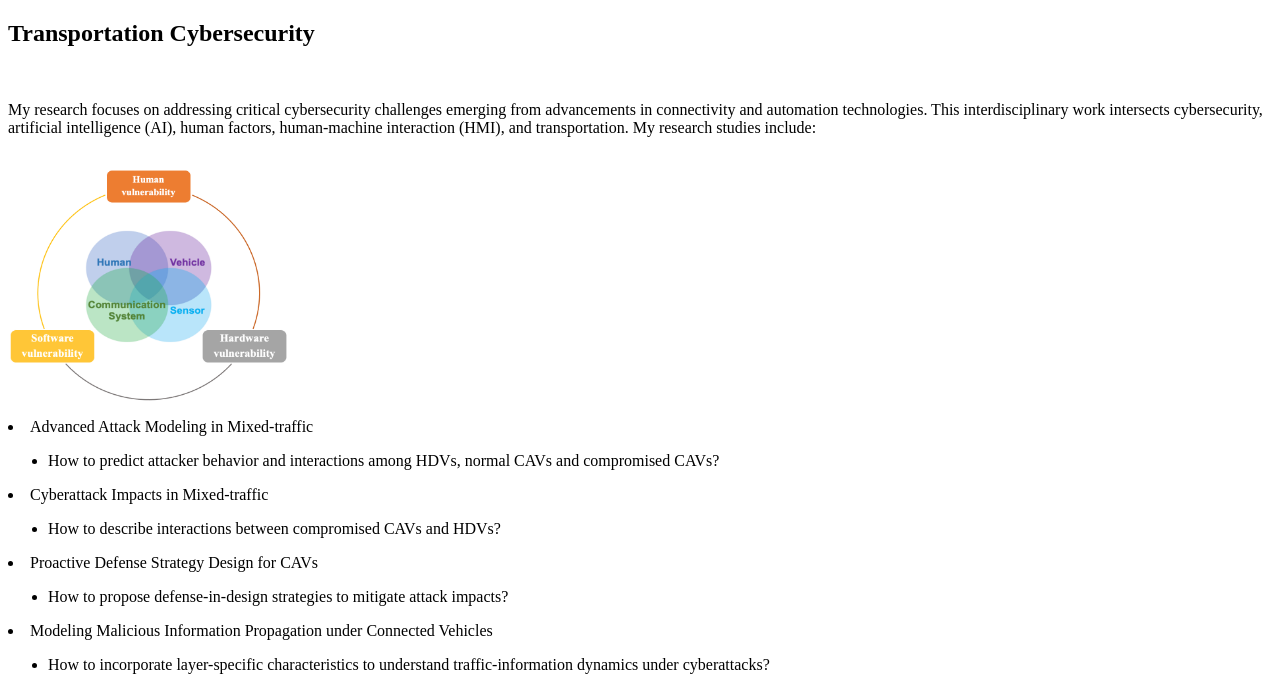
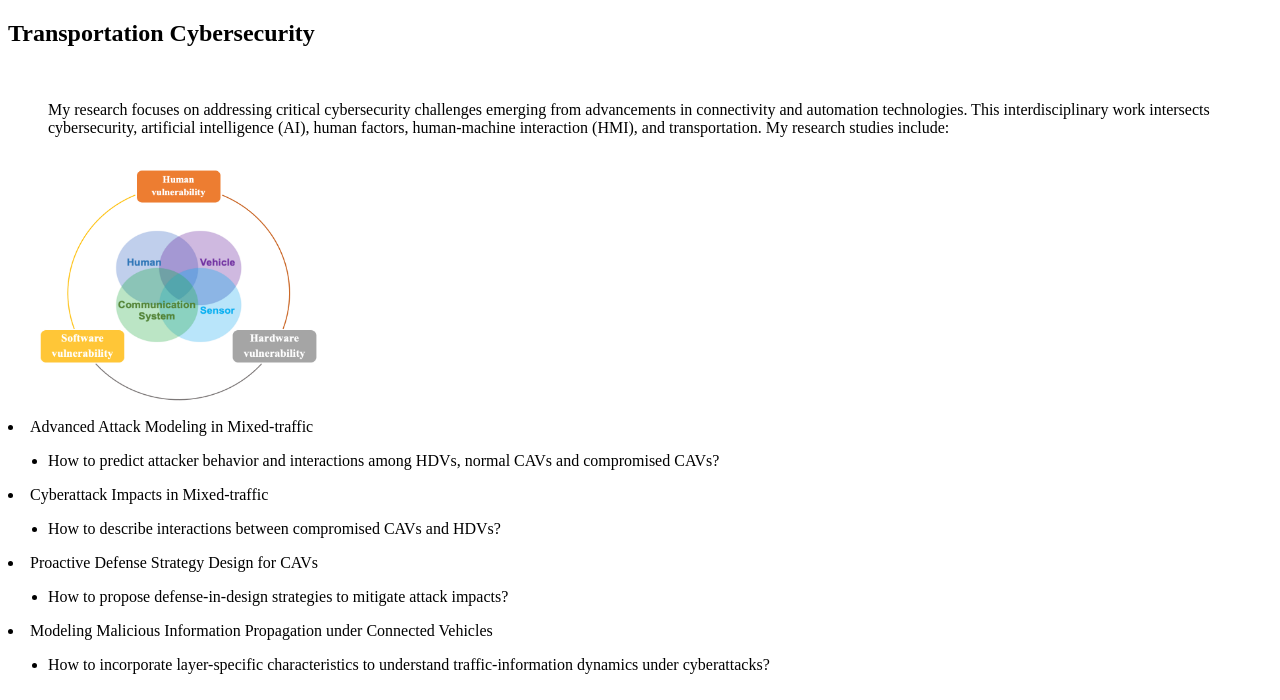
Before and after one commit to YangjiaoChen/YangjiaoChen.github.io, a Jekyll site: the page built from research.html, in a window 1280 px wide. Shown: the part 108-808 px from the top of the page. Built offline with Jekyll 4.4.1, drawn with Linux system fonts in a browser that asks for light colours; grey boxes are pictures that could not be loaded.

Commit message:
Update research.html

```diff
--- a/research.html
+++ b/research.html
@@ -79,13 +79,15 @@ title: "Yangjiao Chen:research"
   <div class="col-sm-5">
       <h2> <b> Transportation Cybersecurity </b> </h2>
       <br />
+	  <ul>
       <p> My research focuses on addressing critical cybersecurity challenges emerging from advancements in connectivity and automation technologies. This interdisciplinary work intersects cybersecurity, artificial intelligence (AI), human factors, human-machine interaction (HMI), and transportation.
 	My research studies include:
     </p>
+	 </ul>
   </div>
 <div class="col-sm-5">
     <img src="imgs/dimensions.png"  width="280"
-         height="235" style="margin-top: 15px; margin-bottom: 15px" >
+         height="235" style="margin-top: 15px; margin-bottom: 15px ; margin-left: 30px" >
   </div>
 </div>
 
@@ -102,7 +104,7 @@ title: "Yangjiao Chen:research"
  </p></li>  </div> </ul>
 	  <div class="col-sm-10">
     <img src="imgs/information-propagation-simalation.gif"  width="680"
-         height="270" style="margin-top: 25px; margin-bottom: 15px" >
+         height="270" style="margin-top: 10px; margin-bottom: 10px" >
   </div>
 
 
@@ -121,11 +123,11 @@ These experiments, uniquely tailored to address pressing questions in transporta
  <div class="row">
      <div class="col-sm-5">
     <img src="imgs/driving_simulator.jpg"  width="360"
-         height="250" style="margin-top: 15px; margin-bottom: 15px" >
+         height="250" style="margin-top: 10px; margin-bottom: 10px" >
      </div>
      <div class="col-sm-5">
     <img src="imgs/driving_simulator3.jpg"  width="360"
-         height="250" style="margin-top: 15px; margin-bottom: 15px" >
+         height="250" style="margin-top: 10px; margin-bottom: 10px" >
      </div>
  </div>
 <div class="col-sm-10">
@@ -134,11 +136,11 @@ These experiments, uniquely tailored to address pressing questions in transporta
 <div class="row">
   <div class="col-sm-5">
     <iframe src="https://www.youtube.com/embed/_yxZ7tuHibU"  width="360"
-         height="250" frameborder="0" allowfullscreen style="margin-top: 25px; margin-bottom: 15px">  </iframe>
+         height="250" frameborder="0" allowfullscreen style="margin-top: 10px; margin-bottom: 10px">  </iframe>
   </div>
   <div class="col-sm-5">
     <iframe src="https://www.youtube.com/embed/bh2L6ND6o1U?si=kawKqEf4RNFeIcho"  width="360"
-         height="250" frameborder="0" allowfullscreen style="margin-top: 25px; margin-bottom: 15px">  </iframe>
+         height="250" frameborder="0" allowfullscreen style="margin-top: 10px; margin-bottom: 10px">  </iframe>
   </div>
 </div>
 
```
